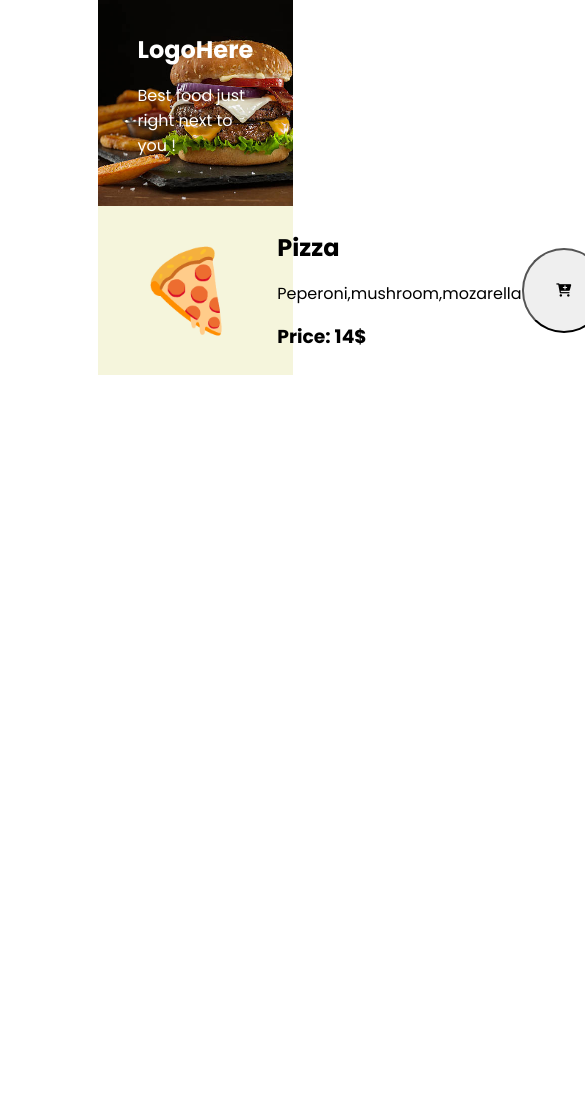
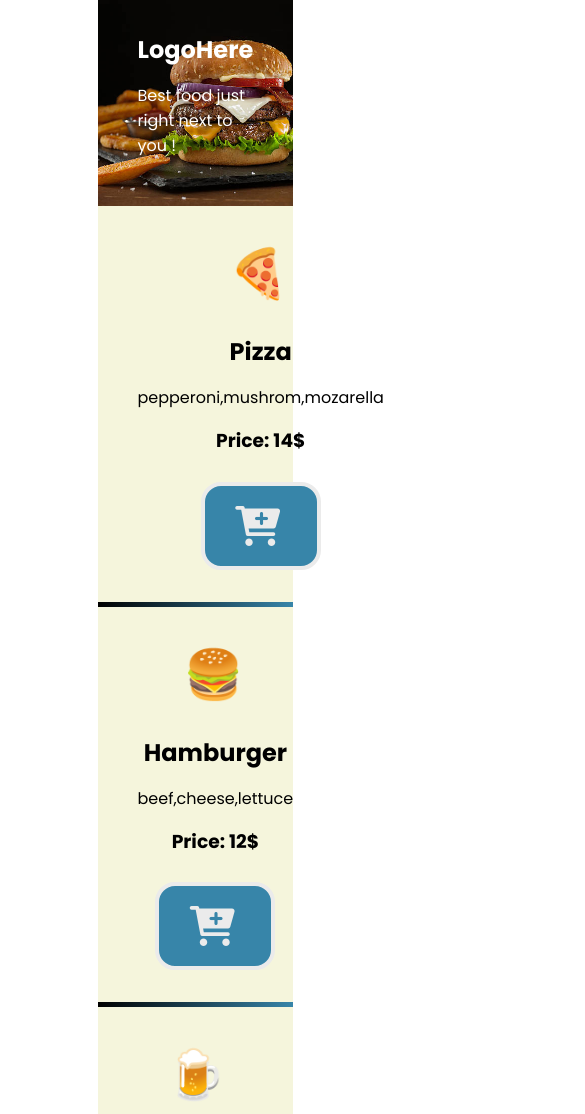
Before and after one commit to Mikucki/Restaurant-Ordering-app, a plain HTML site: page src/index.html in a window 390 px wide. Shown: the top 1114 px of the page, 585 px wide, since content can reach past the window. Before the commit the page ends 844 px from the top, so only its background shows below. Drawn offline with Linux system fonts and the light colour scheme.

Commit message:
You can add items now :D

```diff
--- a/src/data.js
+++ b/src/data.js
@@ -4,20 +4,22 @@ const menuArray = [
     ingredients: ["pepperoni", "mushrom", "mozarella"],
     id: 0,
     price: 14,
-        emoji: "🍕"
+    emoji: "🍕",
   },
   {
     name: "Hamburger",
     ingredients: ["beef", "cheese", "lettuce"],
     price: 12,
     emoji: "🍔",
-        id: 1
+    id: 1,
   },
   {
     name: "Beer",
     ingredients: ["grain, hops, yeast, water"],
     price: 12,
     emoji: "🍺",
-        id: 2
-    }
-]
+    id: 2,
+  },
+];
+
+export default menuArray;
--- a/src/index.html
+++ b/src/index.html
@@ -1,7 +1,7 @@
 <html>
   <head>
     <link rel="stylesheet" href="styles.css" />
-    <script src="index.js" defer></script>
+    <script src="index.js" defer type="module"></script>
     <link
       rel="stylesheet"
       href="https://cdnjs.cloudflare.com/ajax/libs/font-awesome/6.2.0/css/all.min.css"
@@ -22,19 +22,10 @@
         <h1>LogoHere</h1>
         <p>Best food just right next to you !</p>
       </nav>
-      <main class="item">
-        <div class="item-photo">🍕</div>
-        <div class="item-food">
-          <h2>Pizza</h2>
-          <p>Peperoni,mushroom,mozarella</p>
-          <h3>Price: 14$</h3>
-        </div>
-        <div class="item-add-to-cart">
-          <button class="item-order">
-            <i class="fa-solid fa-cart-plus"></i>
-          </button>
-        </div>
-      </main>
+      <div id="list"></div>
+      <div id="summery" class="summery">
+
+      </div>
     </div>
   </body>
 </html>
--- a/src/index.js
+++ b/src/index.js
@@ -1 +1,31 @@
-console.log("hello");
+import data from "./data.js";
+
+const list = document.getElementById("list");
+const summery = document.getElementById("summery");
+
+function renderItem() {
+  for (let food of data) {
+    list.innerHTML += `<main class="item">
+        <div class="item-photo">${food.emoji}</div>
+        <div class="item-food">
+          <h2>${food.name}</h2>
+          <p>${food.ingredients}</p>
+          <h3>Price: ${food.price}$</h3>
+        </div>
+        <div class="item-add-to-cart">
+          <button class="item-order" data-cart="${food.id}">
+            <i id="icon-cart" class="fa-solid fa-cart-plus" data-cart="${food.id}"></i>
+          </button>
+        </div>
+      </main>
+      <div class="line"></div>`;
+  }
+}
+
+document.addEventListener("click", function (e) {
+  if (e.target.dataset.cart) {
+
+  }
+});
+
+renderItem();
--- a/src/styles.css
+++ b/src/styles.css
@@ -5,6 +5,10 @@
 }
 
 /*Set the root item pls dont forget mega important */
+:root {
+  --button: rgb(55, 133, 169);
+  --focus: rgb(37, 181, 18);
+}
 
 body {
   margin: 0;
@@ -25,14 +29,27 @@ h6 {
   display: flex;
   justify-content: space-evenly;
   align-items: center;
-  height: 20vh;
   background-color: beige;
+  gap: 5%;
 }
 
 .item-food {
   display: flex;
   flex-flow: column wrap;
   flex-grow: 3;
+}
+
+button {
+  background-color: var(--button);
+  border: 4px solid #ebebeb;
+  padding: 3em;
+}
+
+button:hover,
+button:focus {
+  background-color: var(--focus);
+  border: 4px solid #ebebeb;
+  padding: 3em;
 }
 
 nav {
@@ -49,13 +66,13 @@ main {
 }
 
 .item-photo {
-  font-size: 5rem;
+  font-size: 3rem;
   padding: 0 0.5em 0 0;
 }
 
 .item-order {
-  width: 10vh;
-  height: 10vh;
+  width: 120px;
+  height: 120px;
   border-radius: 50%;
 }
 
@@ -65,3 +82,50 @@ main {
   flex-flow: column;
   margin: auto;
 }
+
+#icon-cart {
+  font-size: 3em;
+  display: flex;
+  justify-content: center;
+  align-items: center;
+  position: relative;
+  right: 3px;
+  color: #ebebeb;
+}
+
+.line {
+  background-image: linear-gradient(to left, var(--button), rgb(0, 0, 0));
+  width: 100%;
+  height: 5px;
+}
+
+@media (max-width: 1200px) {
+  .item {
+    flex-flow: row wrap;
+    gap: 20%;
+  }
+  .item-order {
+    margin-top: 2em;
+    display: flex;
+    justify-content: center;
+    align-items: center;
+    width: 120px;
+    height: 60px;
+    border-radius: 20px;
+  }
+}
+
+@media (max-width: 990px) {
+  .item {
+    display: flex;
+    flex-flow: column wrap;
+  }
+  .item-photo {
+    margin-bottom: 0.5em;
+    position: relative;
+    left: 10px;
+  }
+  .item-food {
+    text-align: center;
+  }
+}
```
Lines whose indentation alone changed are shown as unchanged.
